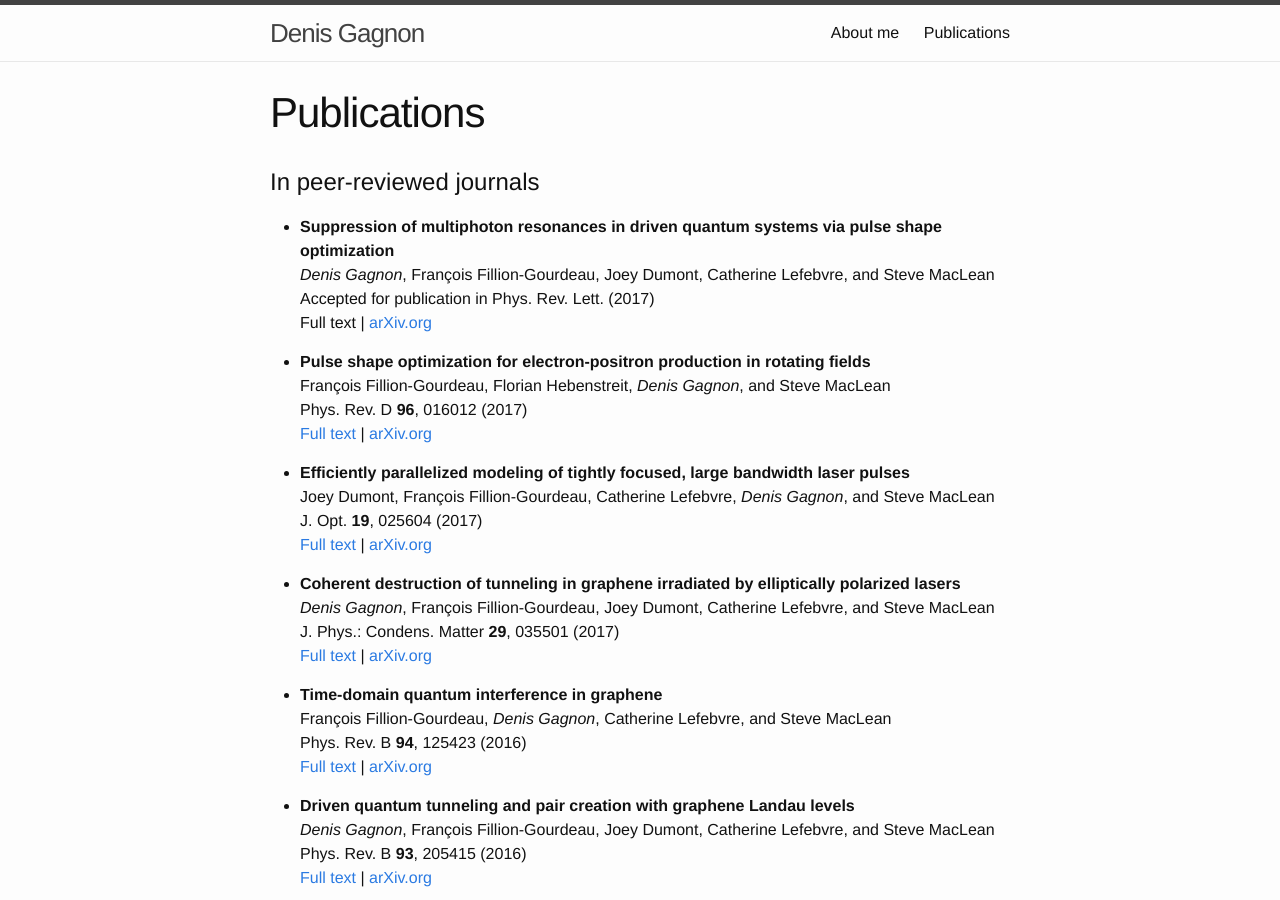
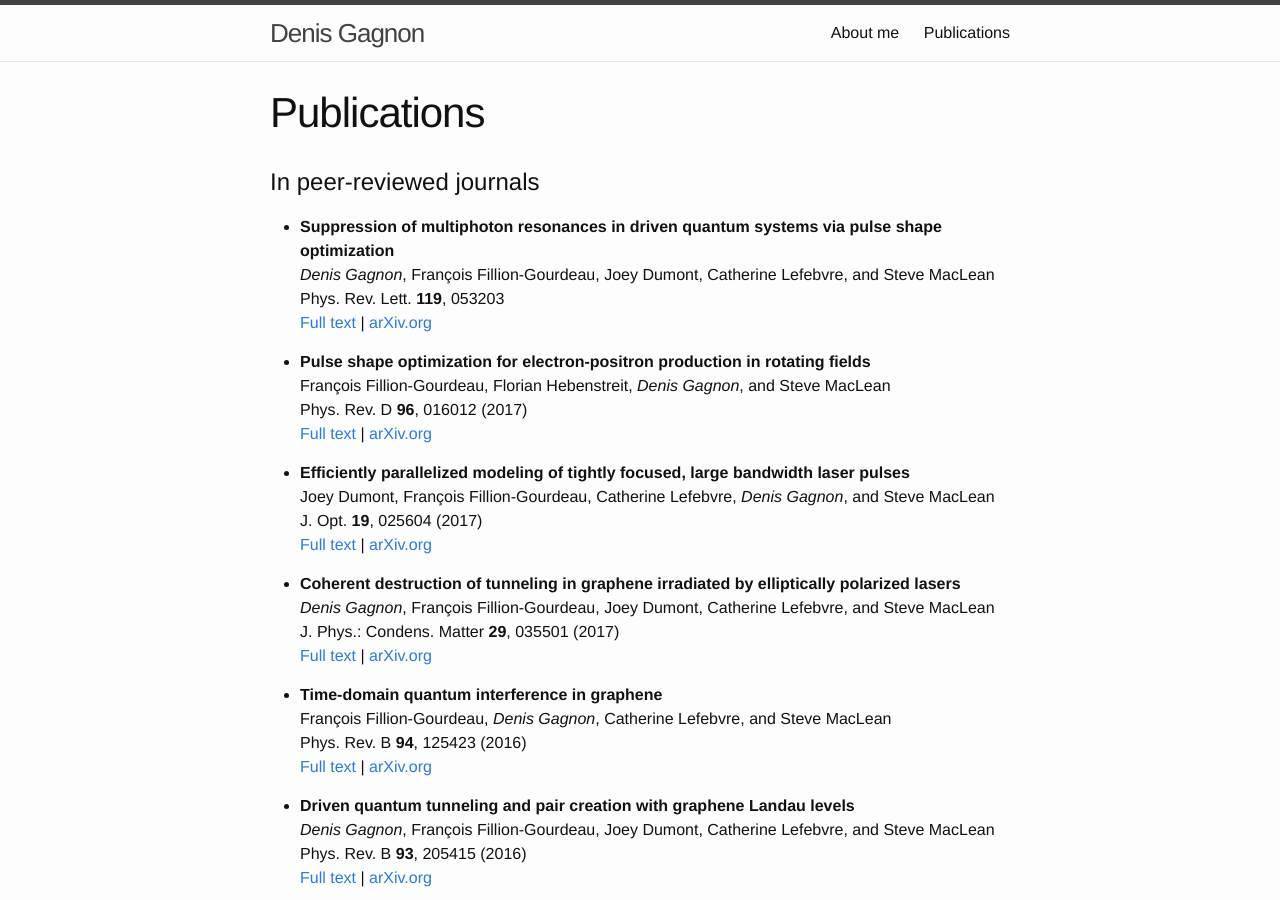
Before and after one commit to McNoggins/mcnoggins.github.io, a Jekyll site: the page built from publications.md, in a window 1280 px wide and 900 px high. Built offline with Jekyll 4.4.1, drawn with Linux system fonts in a browser that asks for light colours.

Commit message:
Update publications.md

```diff
--- a/publications.md
+++ b/publications.md
@@ -8,8 +8,8 @@ In peer-reviewed journals
 =============
 * **Suppression of multiphoton resonances in driven quantum systems via pulse shape optimization** <br>
 *Denis Gagnon*, François Fillion-Gourdeau, Joey Dumont, Catherine Lefebvre, and Steve MacLean  <br>
-Accepted for publication in Phys. Rev. Lett. (2017) <br>
-Full text |
+Phys. Rev. Lett. **119**, 053203 <br>
+[Full text](https://journals.aps.org/prl/abstract/10.1103/PhysRevLett.119.053203){:target="_blank"} |
 [arXiv.org](https://arxiv.org/abs/1703.04165){:target="_blank"}
 
 * **Pulse shape optimization for electron-positron production in rotating fields** <br>
```
